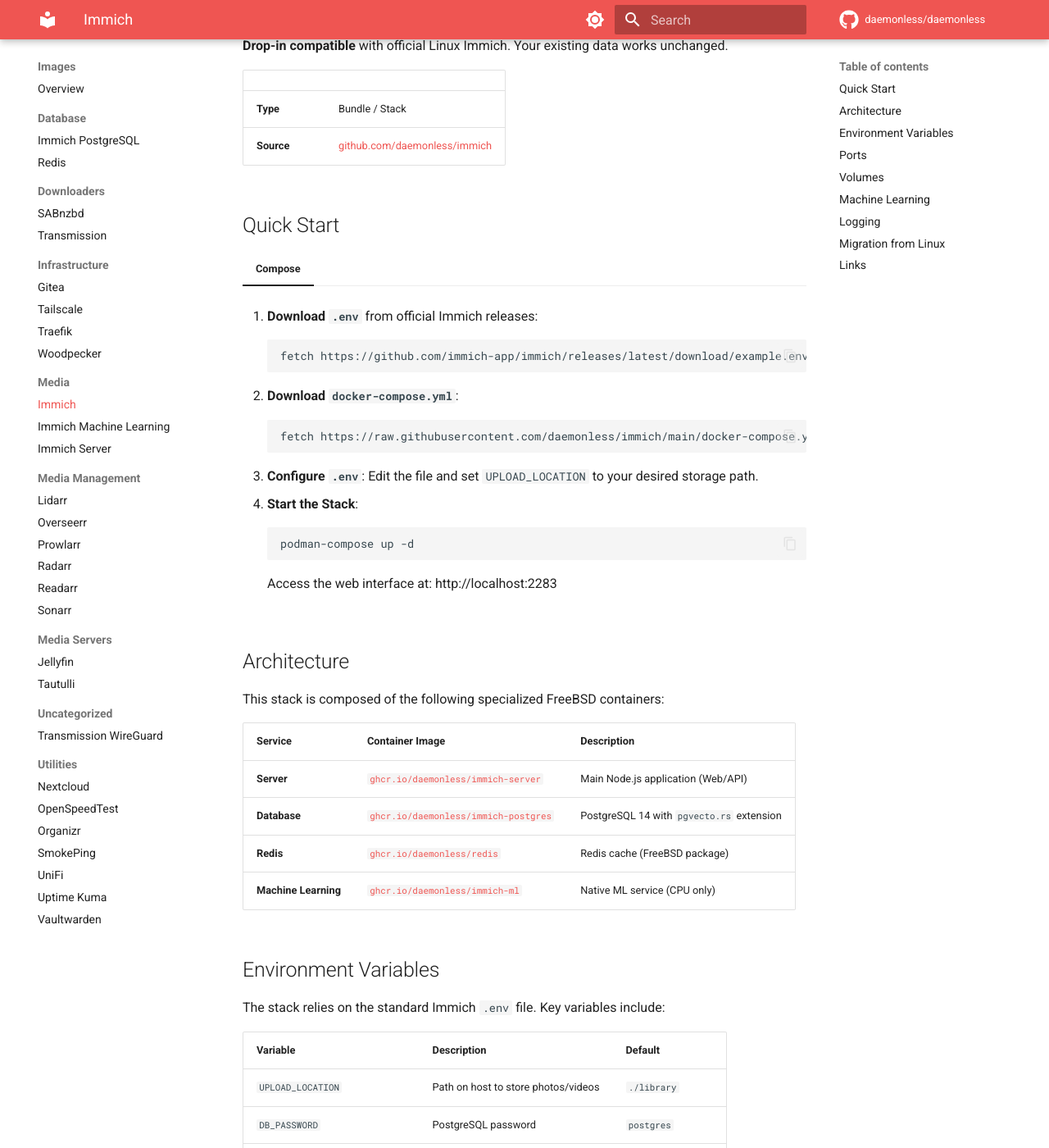
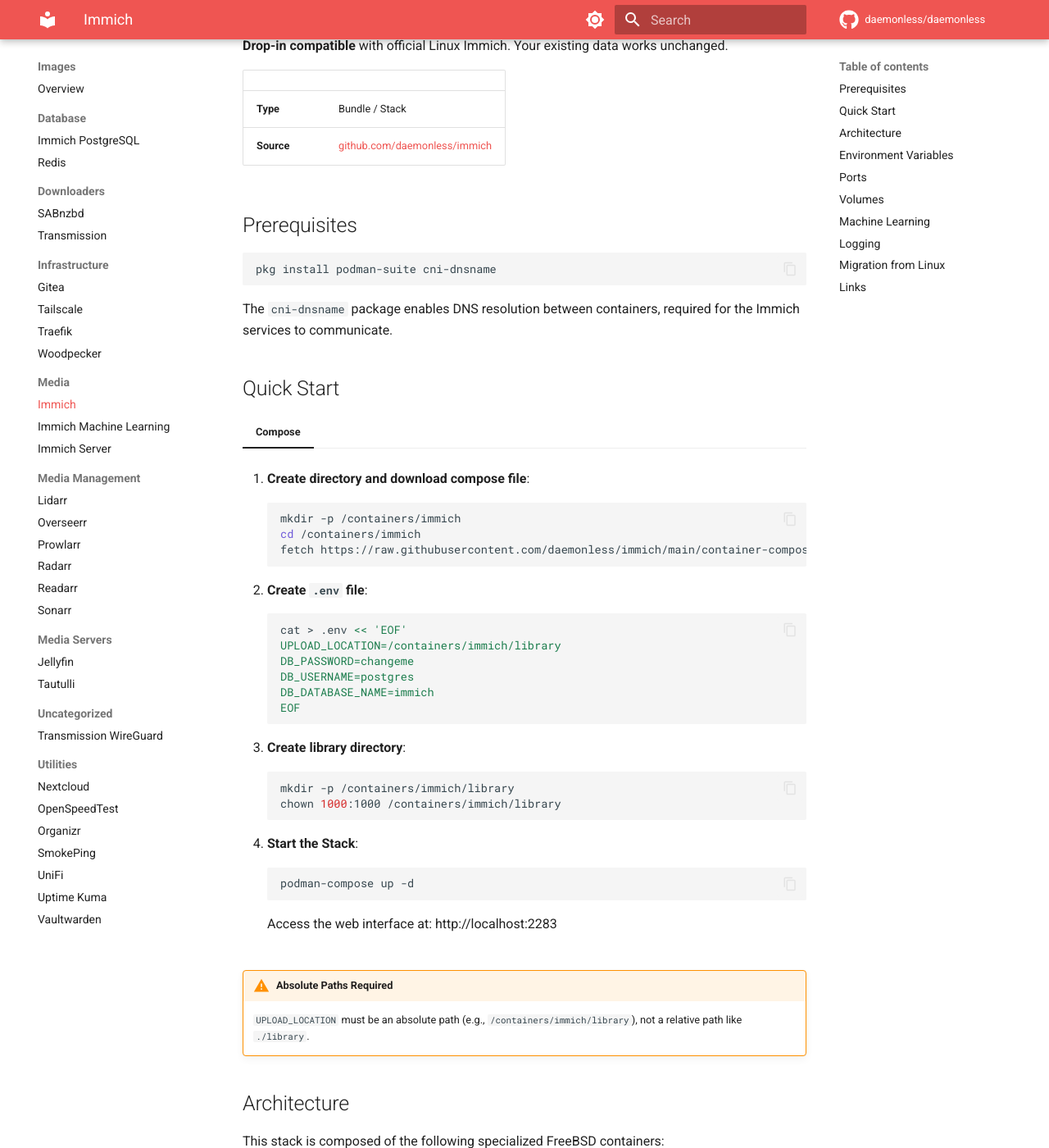
Before and after one commit to daemonless/daemonless-site-test, an MkDocs documentation site: the page built from docs/images/immich.md, in a window 1280 px wide and 1400 px high, scrolled down 226 px. Shown: the whole window at 82% size. Built offline with MkDocs 1.6.1 and Material for MkDocs 9.7.7, drawn with Linux system fonts in a browser that asks for light colours; comment, search, counter and statistics services are not loaded; some of the changed text lies outside the part shown.

Commit message:
Update to use /data mount path and cni-dnsname prerequisite

````diff
--- a/docs/images/immich.md
+++ b/docs/images/immich.md
@@ -9,22 +9,40 @@
 | **Type** | Bundle / Stack |
 | **Source** | [github.com/daemonless/immich](https://github.com/daemonless/immich) |
 
+## Prerequisites
+
+```bash
+pkg install podman-suite cni-dnsname
+```
+
+The `cni-dnsname` package enables DNS resolution between containers, required for the Immich services to communicate.
+
 ## Quick Start
 
 === "Compose"
 
-    1.  **Download `.env`** from official Immich releases:
+    1.  **Create directory and download compose file**:
         ```bash
-        fetch https://github.com/immich-app/immich/releases/latest/download/example.env
+        mkdir -p /containers/immich
+        cd /containers/immich
+        fetch https://raw.githubusercontent.com/daemonless/immich/main/container-compose.yml
         ```
 
-    2.  **Download `docker-compose.yml`**:
+    2.  **Create `.env` file**:
         ```bash
-        fetch https://raw.githubusercontent.com/daemonless/immich/main/docker-compose.yml
+        cat > .env << 'EOF'
+        UPLOAD_LOCATION=/containers/immich/library
+        DB_PASSWORD=changeme
+        DB_USERNAME=postgres
+        DB_DATABASE_NAME=immich
+        EOF
         ```
 
-    3.  **Configure `.env`**:
-        Edit the file and set `UPLOAD_LOCATION` to your desired storage path.
+    3.  **Create library directory**:
+        ```bash
+        mkdir -p /containers/immich/library
+        chown 1000:1000 /containers/immich/library
+        ```
 
     4.  **Start the Stack**:
         ```bash
@@ -32,6 +50,9 @@
         ```
 
         Access the web interface at: http://localhost:2283
+
+!!! warning "Absolute Paths Required"
+    `UPLOAD_LOCATION` must be an absolute path (e.g., `/containers/immich/library`), not a relative path like `./library`.
 
 ## Architecture
 
@@ -66,7 +87,7 @@
 
 | Path (Host) | Container Path | Description |
 |-------------|----------------|-------------|
-| `${UPLOAD_LOCATION}` | `/usr/src/app/upload` | Main media library |
+| `${UPLOAD_LOCATION}` | `/data` | Main media library |
 | `pgdata` (Volume) | `/config/data` | Database files |
 | `redis-data` (Volume) | `/config/data` | Redis persistence |
 
````
Also changed, not shown: docs/guides/networking.md (+15 -1 lines), docs/quick-start.md (+4 -2 lines).
